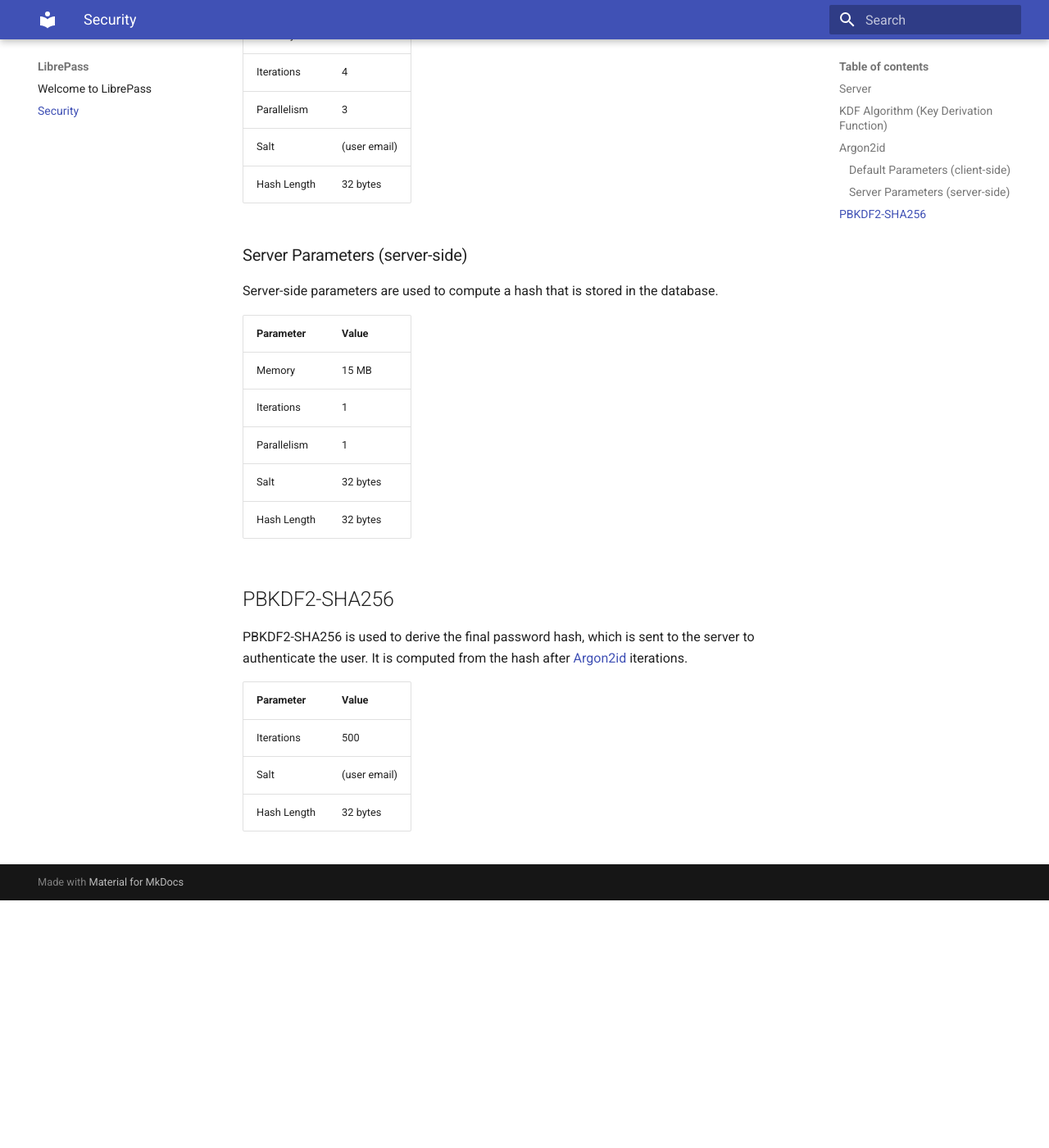
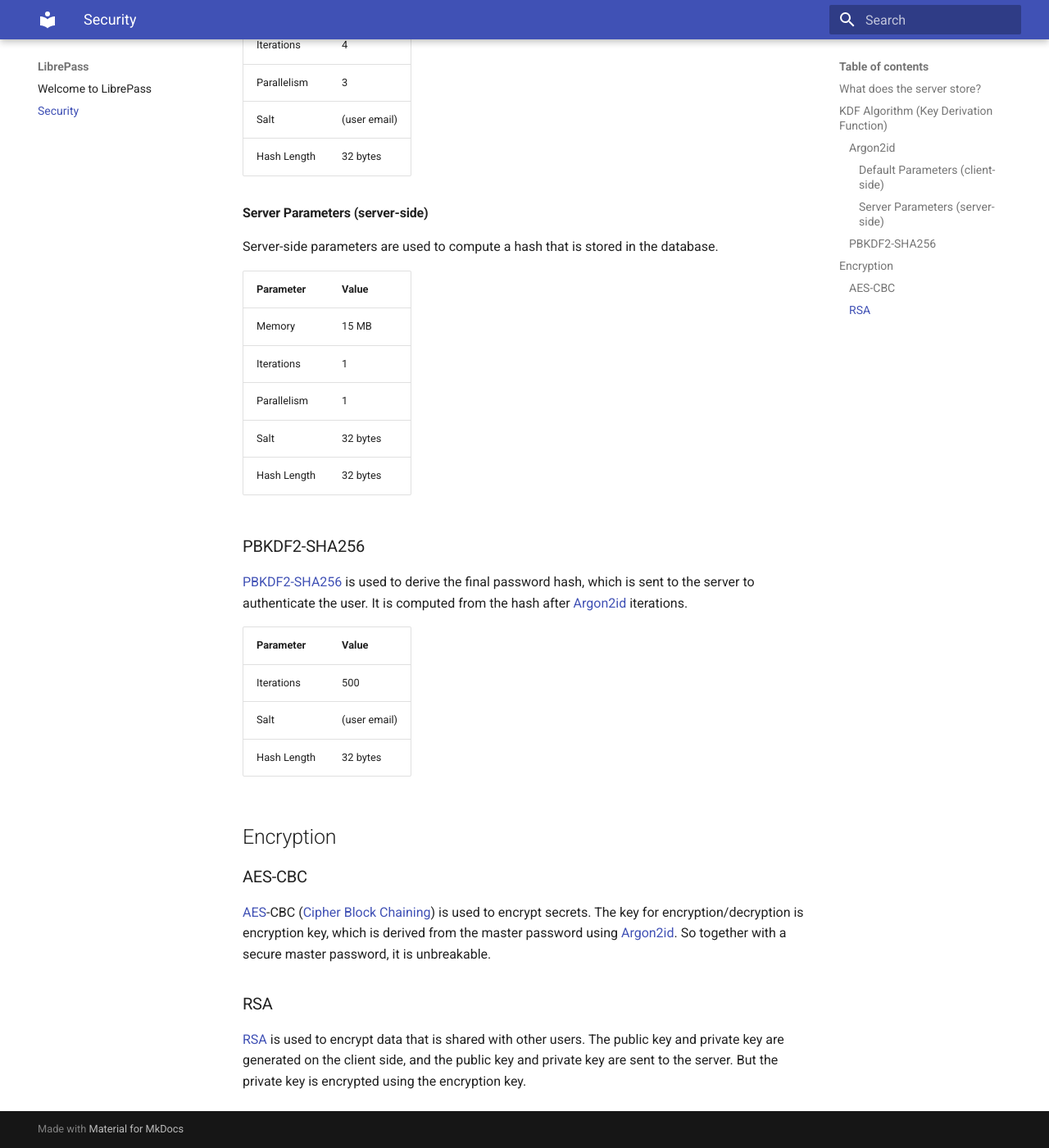
Before and after one commit to LibrePass/docs, an MkDocs documentation site: the page built from docs/security.md, in a window 1280 px wide and 1400 px high, scrolled down 788 px. Shown: the whole window at 82% size. Built offline with MkDocs 1.6.1 and Material for MkDocs 9.7.7, drawn with Linux system fonts in a browser that asks for light colours; before the commit the page ends 1886 px from its top, so only the background shows below that; some of the changed text lies outside the part shown.

Commit message:
Add information about encryption

```diff
--- a/docs/security.md
+++ b/docs/security.md
@@ -1,22 +1,23 @@
 # Security
 
-## Server
+## What does the server store?
 
 The server only stores data that is encrypted on the local device before sending it.
 So your secrets are safe and always yours!
 
 ## KDF Algorithm (Key Derivation Function)
 
-LibrePass first derives a key from your master password using the [Argon2](https://en.wikipedia.org/wiki/Argon2) algorithm.
+LibrePass first derives a key from your master password using the [Argon2](#argon2id) algorithm.
 This key is then used to decrypt the encryption key which is retrieved from the server in encrypted form.
-Before sending the key to the server, it has additional iterations using [PBKDF2-SHA256](https://en.wikipedia.org/wiki/PBKDF2)
+Before sending the key to the server, it has additional iterations using [PBKDF2-SHA256](#pbkdf2-sha256)
 because the earlier key was used for encryption key encryption.
 
-## Argon2id
+### Argon2id
 
-LibrePass uses the Argon2id variant of Argon2. This variant is resistant to side-channel attacks and GPU cracking.
+LibrePass uses the Argon2id variant of [Argon2](https://en.wikipedia.org/wiki/Argon2).
+This variant is resistant to side-channel attacks and GPU cracking.
 
-### Default Parameters (client-side)
+#### Default Parameters (client-side)
 
 Client-side parameters are used to derive the key for encryption key encryption.
 They are not sent to the server. Sent to the server is the key after additional [PBKDF2-SHA256](#pbkdf2-sha256) iterations.
@@ -29,7 +30,7 @@ They are not sent to the server. Sent to the server is the key after additional
 | Salt        | (user email) |
 | Hash Length | 32 bytes     |
 
-### Server Parameters (server-side)
+#### Server Parameters (server-side)
 
 Server-side parameters are used to compute a hash that is stored in the database.
 
@@ -41,9 +42,9 @@ Server-side parameters are used to compute a hash that is stored in the database
 | Salt        | 32 bytes |
 | Hash Length | 32 bytes |
 
-## PBKDF2-SHA256
+### PBKDF2-SHA256
 
-PBKDF2-SHA256 is used to derive the final password hash, which is sent to the server to authenticate the user.
+[PBKDF2-SHA256](https://en.wikipedia.org/wiki/PBKDF2) is used to derive the final password hash, which is sent to the server to authenticate the user.
 It is computed from the hash after [Argon2id](#argon2id) iterations.
 
 | Parameter   | Value        |
@@ -51,3 +52,19 @@ It is computed from the hash after [Argon2id](#argon2id) iterations.
 | Iterations  | 500          |
 | Salt        | (user email) |
 | Hash Length | 32 bytes     |
+
+## Encryption
+
+### AES-CBC
+
+[AES](https://en.wikipedia.org/wiki/Advanced_Encryption_Standard)-CBC
+([Cipher Block Chaining](https://en.wikipedia.org/wiki/Block_cipher_mode_of_operation#Cipher_block_chaining_(CBC)))
+is used to encrypt secrets. The key for encryption/decryption is encryption key,
+which is derived from the master password using [Argon2id](#argon2id).
+So together with a secure master password, it is unbreakable.
+
+### RSA
+
+[RSA](https://en.wikipedia.org/wiki/RSA_(cryptosystem)) is used to encrypt data that is shared with other users.
+The public key and private key are generated on the client side, and the public key and private key are sent to the server.
+But the private key is encrypted using the encryption key.
```
